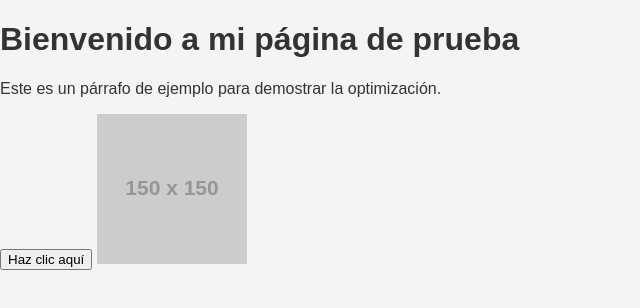
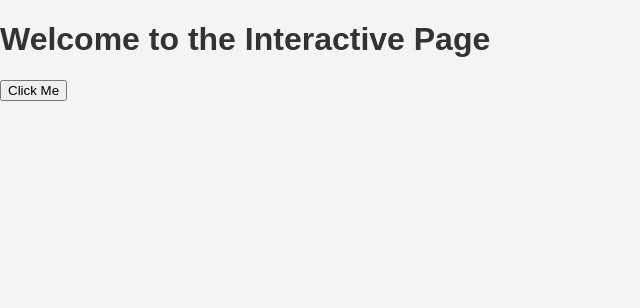
Before and after one commit to Victoooorzzz/interactive-web-project, a plain HTML site: page index.html in a window 1280 px wide. Shown: the whole page, without its empty margins (0-640 px from the left). Drawn offline with Linux system fonts and the light colour scheme; placeholder pictures from the web are drawn by us.

Commit message:
Initial commit: Added interactive web page with tests.

```diff
--- a/index.html
+++ b/index.html
@@ -1,16 +1,15 @@
 <!DOCTYPE html>
-<html lang="es">
+<html lang="en">
 <head>
     <meta charset="UTF-8">
     <meta name="viewport" content="width=device-width, initial-scale=1.0">
-    <title>Página de Prueba para Optimización</title>
+    <title>Interactive Page</title>
     <link rel="stylesheet" href="style.css">
 </head>
 <body>
-    <h1>Bienvenido a mi página de prueba</h1>
-    <p>Este es un párrafo de ejemplo para demostrar la optimización.</p>
-    <button id="myButton">Haz clic aquí</button>
-    <img src="https://via.placeholder.com/150" alt="Imagen de ejemplo">
+    <h1>Welcome to the Interactive Page</h1>
+    <button id="myButton">Click Me</button>
+    <div id="content"></div>
     <script src="script.js"></script>
 </body>
 </html>
```
